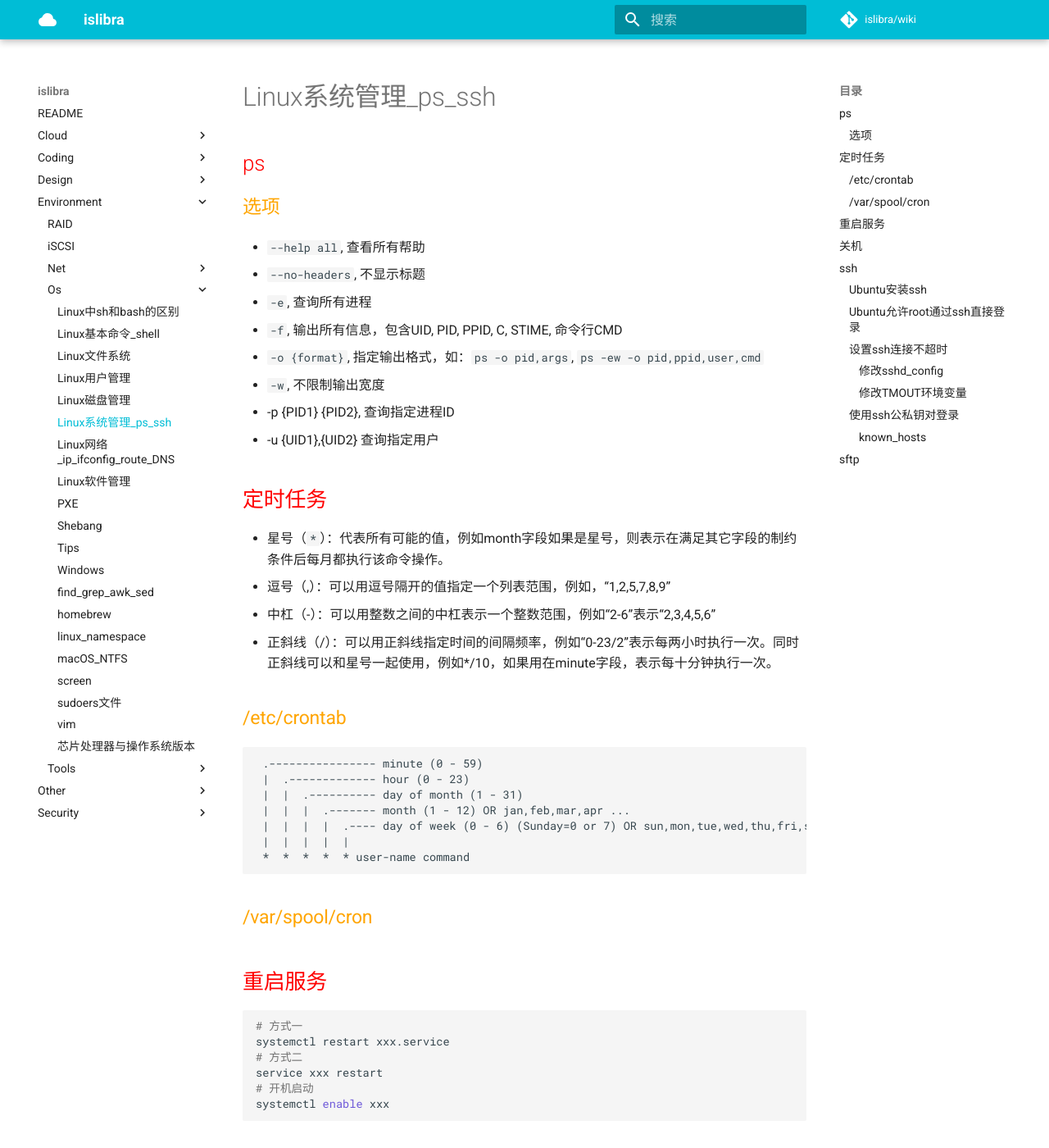
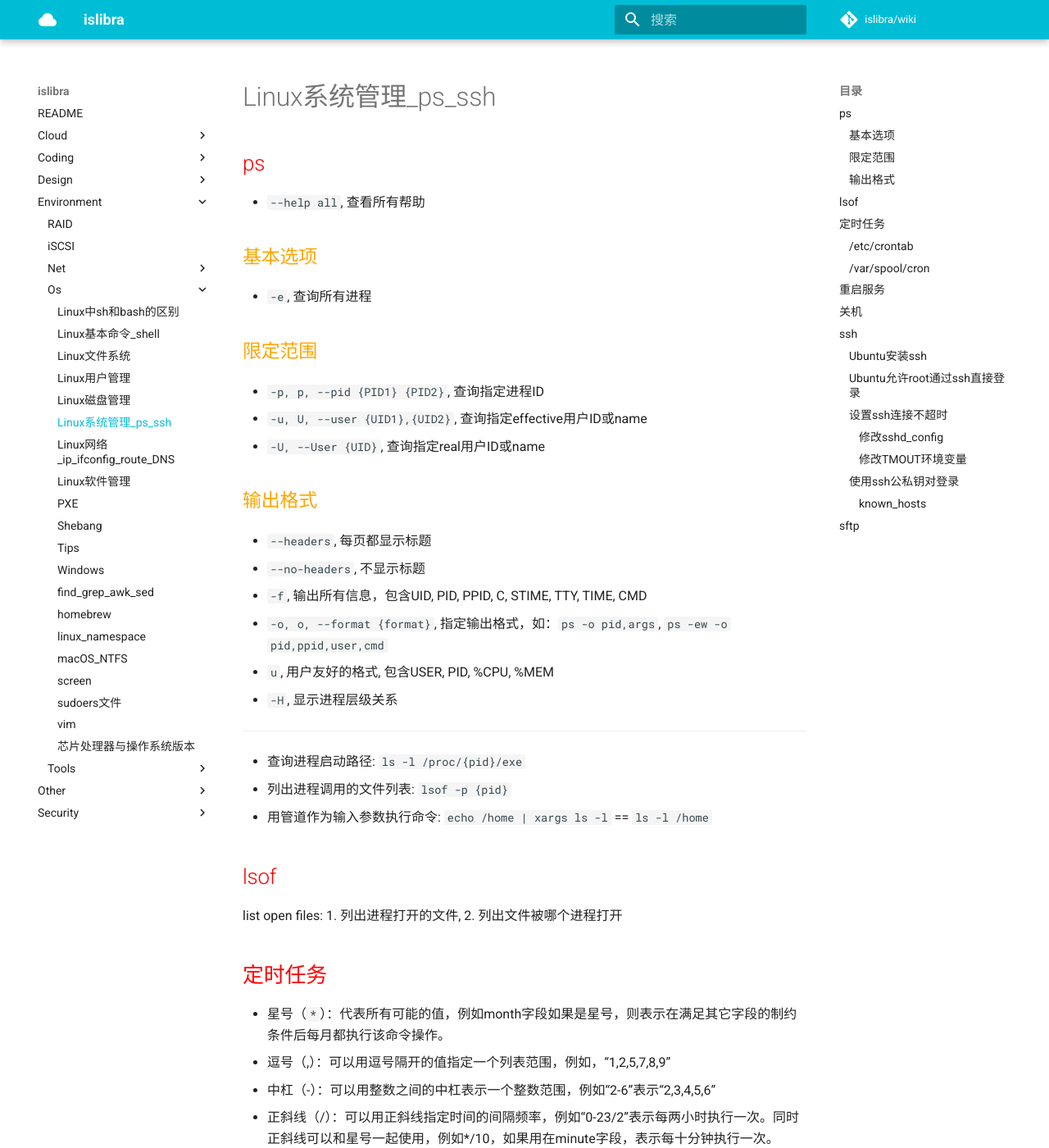
Before and after one commit to islibra/wiki, an MkDocs documentation site: the page built from docs/environment/os/Linux系统管理_ps_ssh.md, in a window 1280 px wide and 1400 px high. Shown: the whole window at 82% size. Built offline with MkDocs 1.6.1 and Material for MkDocs 9.7.7, drawn with Linux system fonts in a browser that asks for light colours; comment, search, counter and statistics services are not loaded.

Commit message:
Update Linux系统管理_ps_ssh.md

```diff
--- a/docs/environment/os/Linux系统管理_ps_ssh.md
+++ b/docs/environment/os/Linux系统管理_ps_ssh.md
@@ -2,16 +2,37 @@
 
 ## ps
 
-### 选项
+- `--help all`, 查看所有帮助
 
-- `--help all`, 查看所有帮助
+### 基本选项
+
+- `-e`, 查询所有进程
+
+### 限定范围
+
+- `-p, p, --pid {PID1} {PID2}`, 查询指定进程ID
+- `-u, U, --user {UID1},{UID2}`, 查询指定effective用户ID或name
+- `-U, --User {UID}`, 查询指定real用户ID或name
+
+### 输出格式
+
+- `--headers`, 每页都显示标题
 - `--no-headers`, 不显示标题
-- `-e`, 查询所有进程
-- `-f`, 输出所有信息，包含UID, PID, PPID, C, STIME, 命令行CMD
-- `-o {format}`, 指定输出格式，如：`ps -o pid,args`, `ps -ew -o pid,ppid,user,cmd`
-- `-w`, 不限制输出宽度
-- -p {PID1} {PID2}, 查询指定进程ID
-- -u {UID1},{UID2} 查询指定用户
+- `-f`, 输出所有信息，包含UID, PID, PPID, C, STIME, TTY, TIME, CMD
+- `-o, o, --format {format}`, 指定输出格式，如：`ps -o pid,args`, `ps -ew -o pid,ppid,user,cmd`
+- `u`, 用户友好的格式, 包含USER, PID, %CPU, %MEM
+- `-H`, 显示进程层级关系
+
+---
+
+- 查询进程启动路径: `ls -l /proc/{pid}/exe`
+- 列出进程调用的文件列表: `lsof -p {pid}`
+- 用管道作为输入参数执行命令: `echo /home | xargs ls -l` == `ls -l /home`
+
+
+## lsof
+
+list open files: 1. 列出进程打开的文件, 2. 列出文件被哪个进程打开
 
 
 ## 定时任务
```
